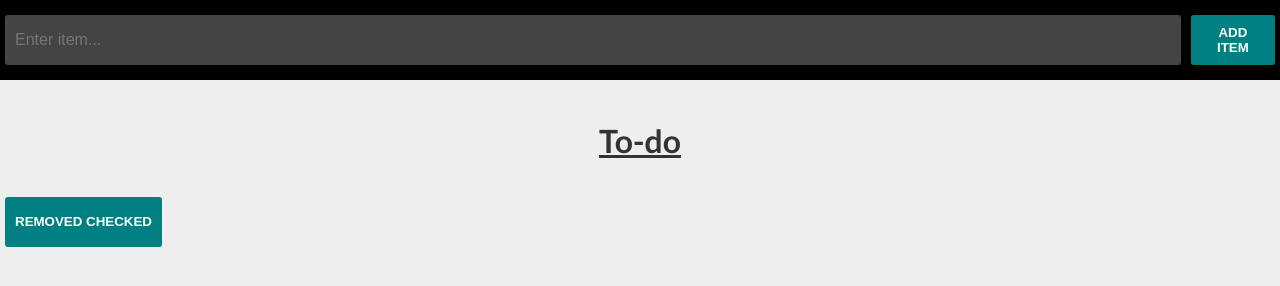
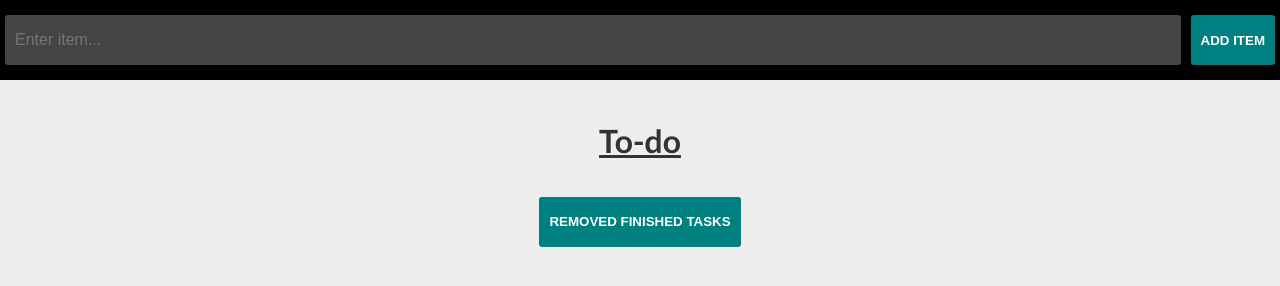
Before and after one commit to Mandosis/prime_peer_angular, a plain HTML site: page index.html in a window 1280 px wide. Drawn offline with Linux system fonts and the light colour scheme.

Commit message:
Enter now submits form and centered remove button

```diff
--- a/index.html
+++ b/index.html
@@ -9,8 +9,10 @@
   </head>
   <body ng-controller="MainController">
     <div class="input">
-      <input type="text" ng-model="item" placeholder="Enter item..." />
-      <button ng-click="addItem(item)">Add item</button>
+      <form>
+        <input type="text" ng-model="item" placeholder="Enter item..." />
+        <input type="submit" ng-click="addItem(item)" value="Add item"/>
+      </form>
     </div>
 
     <div class="error" ng-show="showError">
@@ -28,6 +30,8 @@
       </div>
     </div>
 
-    <button ng-click="removeChecked()">Removed checked</button>
+    <div class="remove">
+      <button ng-click="removeChecked()">Removed finished tasks</button>
+    </div>
   </body>
 </html>
--- a/style.css
+++ b/style.css
@@ -49,6 +49,11 @@ h1 {
 
 }
 
+.remove {
+  display: flex;
+  justify-content: center;
+}
+
 /* Buttons */
 button {
   outline: none;
@@ -65,6 +70,24 @@ button {
 }
 
 button:hover {
+  background: #07AA9E;
+}
+
+input[type="submit"] {
+  outline: none;
+  background: teal;
+  padding: 10px;
+  border: none;
+  border-radius: 3px;
+  color: #FFF;
+  text-transform: uppercase;
+  font-weight: bold;
+  height: 50px;
+  margin: 15px 5px 0px 5px;
+  transition: background 0.2s ease-in;
+}
+
+input[type="submit"]:hover {
   background: #07AA9E;
 }
 
@@ -96,3 +119,8 @@ input[type="text"]:focus {
   margin: 12px 2px 0px 2px;
   color: #EEE;
 }
+
+form {
+  display: flex;
+  width: 100%;
+}
```
